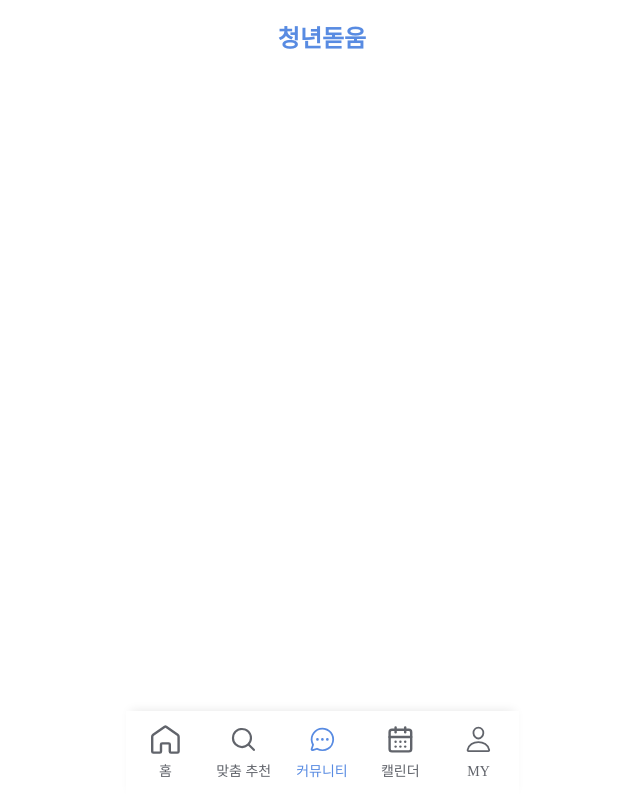
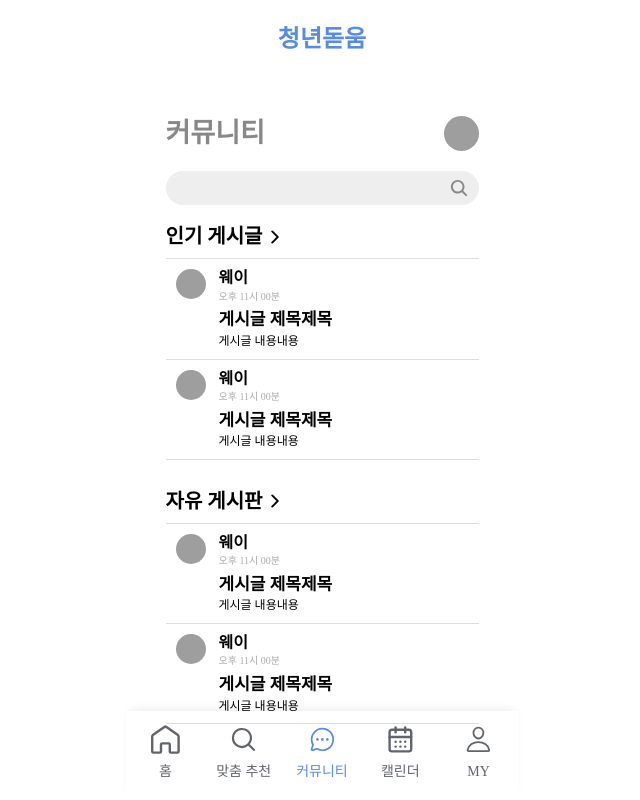
Before and after one commit to Whatdoyumin/Team-C-FE, a React (Vite) app: page /community in a window 1280 px wide. Shown: the whole page, without its empty margins (318-958 px from the left). Built offline with nearby package versions, Linux system fonts and the light colour scheme; grey boxes are pictures that could not be loaded; a web font is replaced by a local one.

Commit message:
FEAT: Community-home 레이아웃 구현

```diff
--- a/src/pages/community/Community.jsx
+++ b/src/pages/community/Community.jsx
@@ -1,5 +1,82 @@
+import * as S from './Community.style';
+import { IoChevronForward } from 'react-icons/io5';
+
 function Community() {
-  return <></>;
+  return (
+    <S.Container>
+      <S.Header>
+        <h2>커뮤니티</h2>
+        <img
+          src="https://plus.unsplash.com/premium_vector-1729148891474-f360f086cdb1?w=700&auto=format&fit=crop&q=60&ixlib=rb-4.0.3&ixid=M3wxMjA3fDB8MHxwaG90by1yZWxhdGVkfDMwfHx8ZW58MHx8fHx8"
+          alt="프로필"
+        />
+      </S.Header>
+      <S.SearchContainer>
+        <input type="text" />
+        <S.SearchIcon />
+      </S.SearchContainer>
+      <S.BoardContainer>
+        <h2>
+          인기 게시글
+          <IoChevronForward />
+        </h2>
+        <S.PostItem>
+          <img
+            src="https://plus.unsplash.com/premium_vector-1729148891474-f360f086cdb1?w=700&auto=format&fit=crop&q=60&ixlib=rb-4.0.3&ixid=M3wxMjA3fDB8MHxwaG90by1yZWxhdGVkfDMwfHx8ZW58MHx8fHx8"
+            alt="프로필"
+          />
+          <S.PostContent>
+            <h4>웨이</h4>
+            <p>오후 11시 00분</p>
+            <h3>게시글 제목제목</h3>
+            <span>게시글 내용내용</span>
+          </S.PostContent>
+        </S.PostItem>
+        <S.PostItem>
+          <img
+            src="https://plus.unsplash.com/premium_vector-1729148891474-f360f086cdb1?w=700&auto=format&fit=crop&q=60&ixlib=rb-4.0.3&ixid=M3wxMjA3fDB8MHxwaG90by1yZWxhdGVkfDMwfHx8ZW58MHx8fHx8"
+            alt="프로필"
+          />
+          <S.PostContent>
+            <h4>웨이</h4>
+            <p>오후 11시 00분</p>
+            <h3>게시글 제목제목</h3>
+            <span>게시글 내용내용</span>
+          </S.PostContent>
+        </S.PostItem>
+      </S.BoardContainer>
+      <S.BoardContainer>
+        <h2>
+          자유 게시판
+          <IoChevronForward />
+        </h2>
+        <S.PostItem>
+          <img
+            src="https://plus.unsplash.com/premium_vector-1729148891474-f360f086cdb1?w=700&auto=format&fit=crop&q=60&ixlib=rb-4.0.3&ixid=M3wxMjA3fDB8MHxwaG90by1yZWxhdGVkfDMwfHx8ZW58MHx8fHx8"
+            alt="프로필"
+          />
+          <S.PostContent>
+            <h4>웨이</h4>
+            <p>오후 11시 00분</p>
+            <h3>게시글 제목제목</h3>
+            <span>게시글 내용내용</span>
+          </S.PostContent>
+        </S.PostItem>
+        <S.PostItem>
+          <img
+            src="https://plus.unsplash.com/premium_vector-1729148891474-f360f086cdb1?w=700&auto=format&fit=crop&q=60&ixlib=rb-4.0.3&ixid=M3wxMjA3fDB8MHxwaG90by1yZWxhdGVkfDMwfHx8ZW58MHx8fHx8"
+            alt="프로필"
+          />
+          <S.PostContent>
+            <h4>웨이</h4>
+            <p>오후 11시 00분</p>
+            <h3>게시글 제목제목</h3>
+            <span>게시글 내용내용</span>
+          </S.PostContent>
+        </S.PostItem>
+      </S.BoardContainer>
+    </S.Container>
+  );
 }
 
 export default Community;
--- /dev/null
+++ b/src/pages/community/Community.style.js
@@ -0,0 +1,124 @@
+import styled from 'styled-components';
+import { IoSearch } from 'react-icons/io5';
+
+const Container = styled.div`
+  width: 100%;
+  max-width: 800px;
+  margin: 0 auto;
+  padding: 20px;
+`;
+
+const Header = styled.div`
+  display: flex;
+  justify-content: space-between;
+  align-items: center;
+
+  h2 {
+    font-size: 27px;
+    color: #888;
+  }
+
+  img {
+    width: 35px;
+    height: 35px;
+    border-radius: 50%;
+    object-fit: cover;
+  }
+`;
+
+const SearchContainer = styled.div`
+  position: relative;
+  margin: 20px 0;
+  display: flex;
+  justify-content: center;
+
+  input {
+    width: 100%;
+    padding: 8px 13px;
+    background-color: #eee;
+    border: none;
+    border-radius: 25px;
+    outline: none;
+
+    &:focus {
+      border: 1.5px solid #aaa;
+    }
+  }
+`;
+
+const SearchIcon = styled(IoSearch)`
+  position: absolute;
+  right: 10px;
+  top: 50%;
+  transform: translateY(-50%);
+  color: #888;
+  font-size: 20px;
+`;
+
+const BoardContainer = styled.div`
+  display: flex;
+  flex-direction: column;
+  gap: 10px;
+  padding-bottom: 30px;
+
+  h2 {
+    border-bottom: 1.5px solid #ddd;
+    padding-bottom: 10px;
+    font-size: 20px;
+
+    display: flex;
+    align-items: center;
+    gap: 2px;
+    cursor: pointer;
+  }
+`;
+
+const PostItem = styled.div`
+  display: flex;
+  padding: 0 10px 10px;
+  border-bottom: 1.5px solid #ddd;
+  cursor: pointer;
+
+  img {
+    width: 30px;
+    height: 30px;
+    border-radius: 50%;
+    object-fit: cover;
+    margin-right: 13px;
+  }
+`;
+
+const PostContent = styled.div`
+  display: flex;
+  flex-direction: column;
+
+  h4 {
+    border: none;
+    padding-bottom: 3px;
+  }
+
+  p {
+    font-size: 10px;
+    padding-bottom: 3px;
+    color: #aaa;
+  }
+
+  h3 {
+    font-size: 17px;
+    padding: 5px 0;
+  }
+
+  span {
+    font-size: 12px;
+  }
+`;
+
+export {
+  Container,
+  Header,
+  SearchContainer,
+  SearchIcon,
+  BoardContainer,
+  PostItem,
+  PostContent,
+};
```
